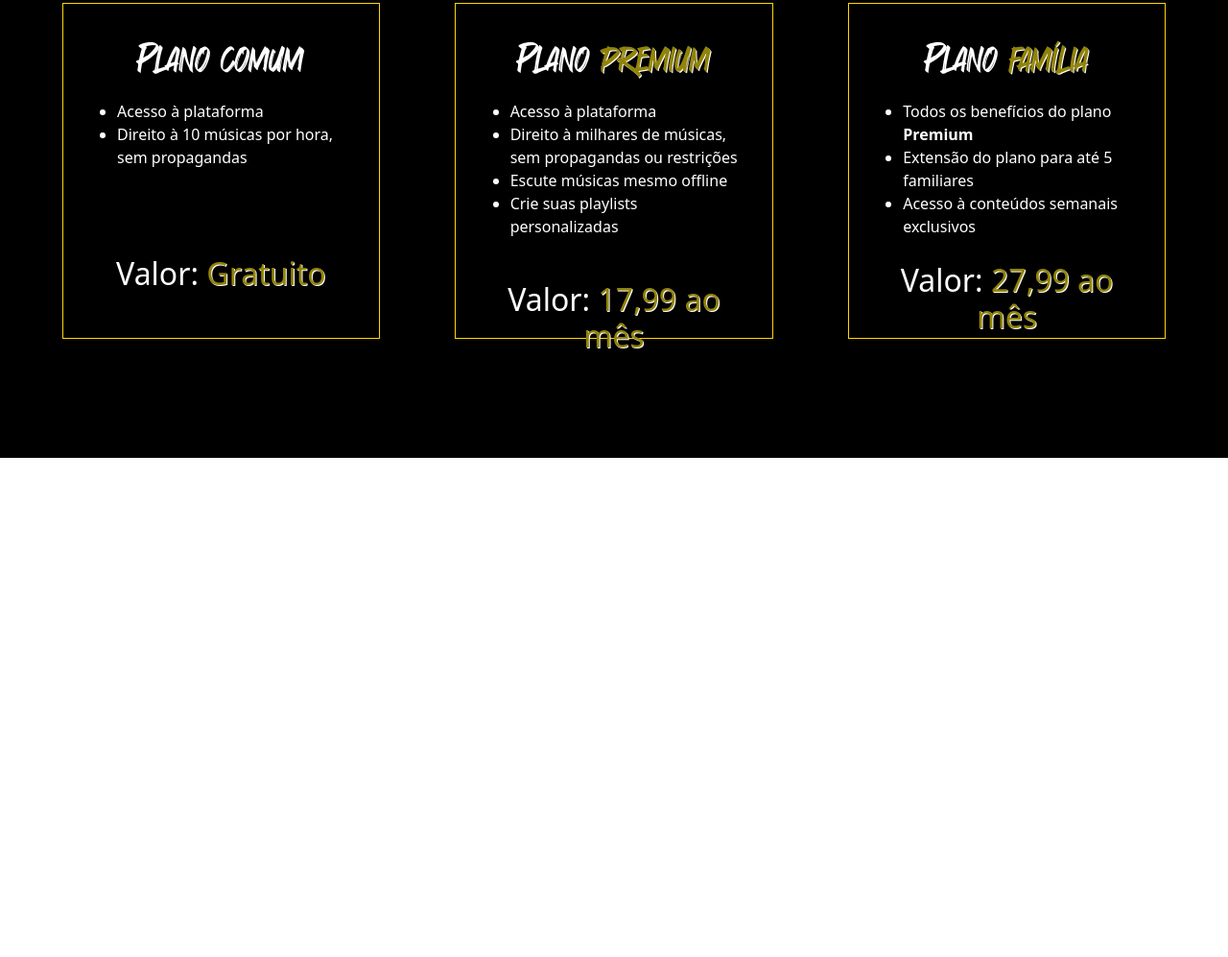
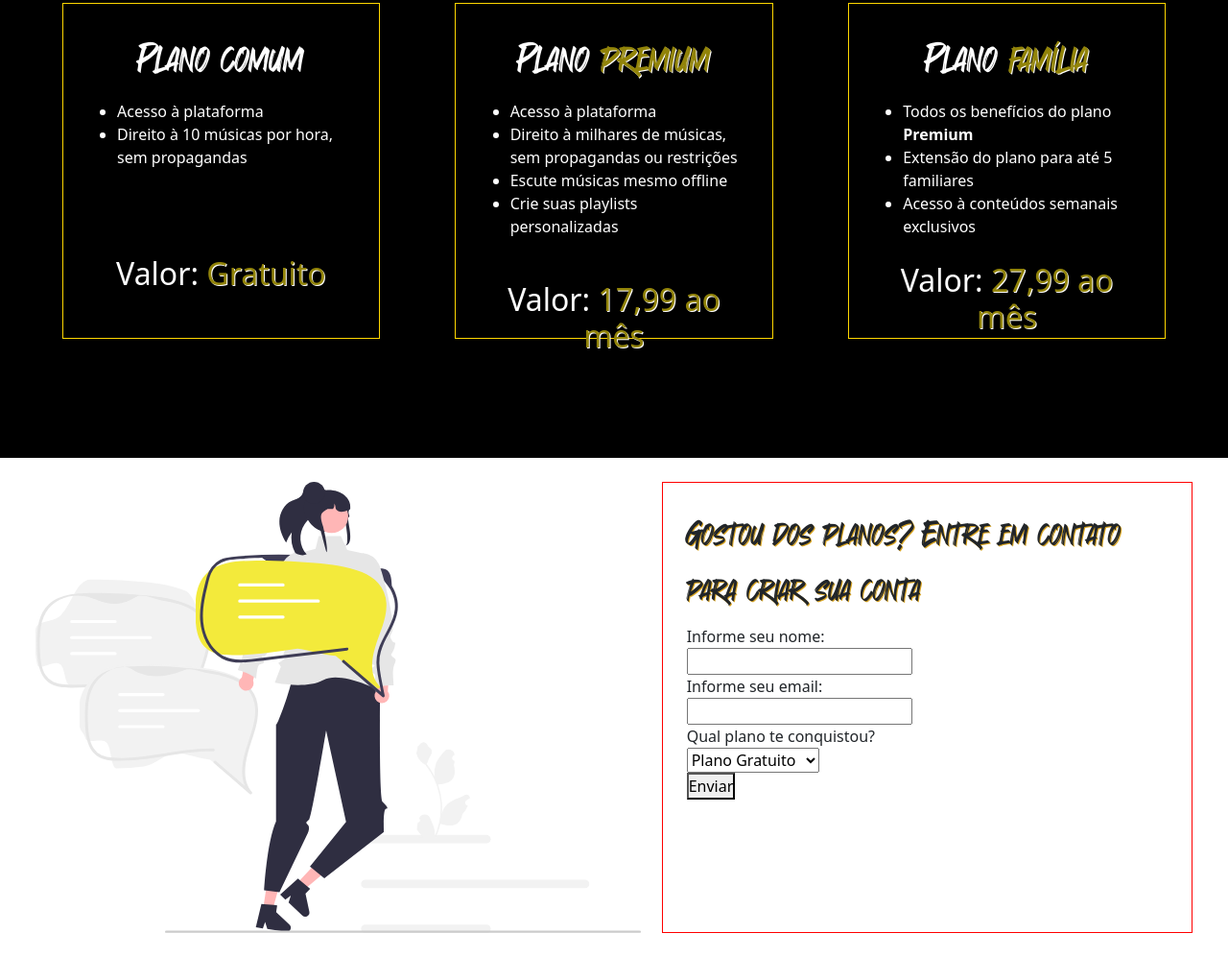
Before and after one commit to LagAntunes/Projeto-Ritmus, a plain HTML site: page index.html in a window 1280 px wide. Shown: the part 775-1772 px from the top of the page at 96% size. Before the commit the page ends 1252 px from the top, so only its background shows below. Drawn offline with nearby package versions, Linux system fonts and the light colour scheme.

Commit message:
criação da section de formulário

```diff
--- a/css/index.css
+++ b/css/index.css
@@ -150,3 +150,21 @@ main h3 span {
     color: white;
     text-shadow: 1px 1px black;
 }
+
+.sectionFormulário {
+    background-color: white;
+    padding: 2%;
+    display: flex;
+}
+
+.divFormulario {
+    border: 1px solid red;
+    width: 45%;
+    padding: 2%;
+}
+
+.tituloFormulario {
+    font-family: "FearlessQueen-7BveB";
+    font-size: 3em;
+    text-shadow: 1px 1px goldenrod;
+}
--- a/index.html
+++ b/index.html
@@ -52,6 +52,31 @@
         </div>
     </section>
 
+    <section class="sectionFormulário">
+        <div>
+            <img src="./imagens/contato.svg">
+        </div>
+
+        <div class="divFormulario">
+            <h1 class="tituloFormulario">Gostou dos planos? Entre em contato para criar sua conta</h1>
+
+            <form>
+                <label>Informe seu nome:</label><br>
+                <input type="text"><br>
+                <label>Informe seu email:</label><br>
+                <input type="mail"><br>
+                <label>Qual plano te conquistou?</label><br>
+                <select>
+                    <option>Plano Gratuito</option>
+                    <option>Plano Premium</option>
+                    <option>Plano Família</option>
+                </select><br>
+
+                <button>Enviar</button>
+            </form>
+        </div>
+    </section>
+
 
 
 
--- a/javascript/index.js
+++ b/javascript/index.js
@@ -1,5 +1,5 @@
 let botaoPlanos = document.getElementById("botaoPlanos");
 
 botaoPlanos.onclick = function clicaBotao() {
-    $('.valorPlano1').animatescroll({scrollSpeed:200,easing:'easeInQuint'});
+    $('.planos').animatescroll({scrollSpeed:200,easing:'easeInQuint'});
 }
```
Also changed, not shown: imagens/contato.svg (added).
